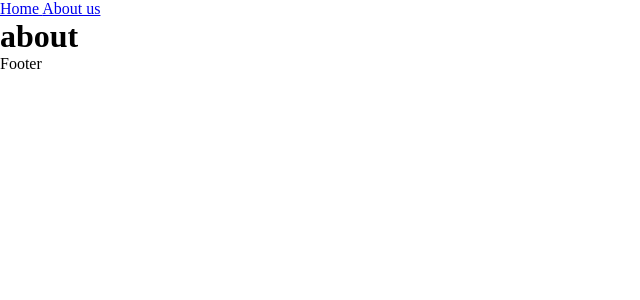
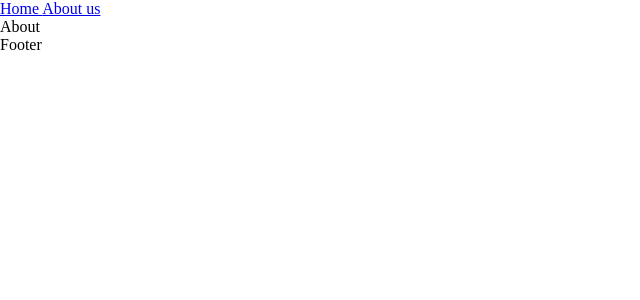
Before and after one commit to aut-daralfonoon/frontend, a Vue app: page /about in a window 1280 px wide. Shown: the top 300 px of the page, without its empty margins (0-640 px from the left). Built offline with nearby package versions, Linux system fonts and the light colour scheme; the HTML template or start-up script is replaced by a standard one.

Commit message:
remove: temp component

```diff
--- a/src/components/HelloWorld.vue
+++ /dev/null
@@ -1,18 +0,0 @@
-<script setup>
-defineProps({
-  msg: {
-    type: String,
-    required: true
-  }
-})
-</script>
-
-<template>
-  <div class="greetings">
-    <h1 class="green">{{ msg }}</h1>
-  </div>
-</template>
-
-<style scoped>
-
-</style>
--- a/src/router/index.js
+++ b/src/router/index.js
@@ -1,5 +1,6 @@
 import { createRouter, createWebHistory } from 'vue-router'
 
+// importing views
 import HomeView from '../views/HomeView.vue'
 import AboutView from '../views/AboutView.vue'
 import EventView from '../views/EventView.vue'
--- a/src/views/AboutView.vue
+++ b/src/views/AboutView.vue
@@ -1,11 +1,8 @@
 <script setup>
-
-import HelloWorld from '../components/HelloWorld.vue'
-
 </script>
 
 <template>
   <main>
-    <HelloWorld msg="about" />
+    About
   </main>
 </template>
```
